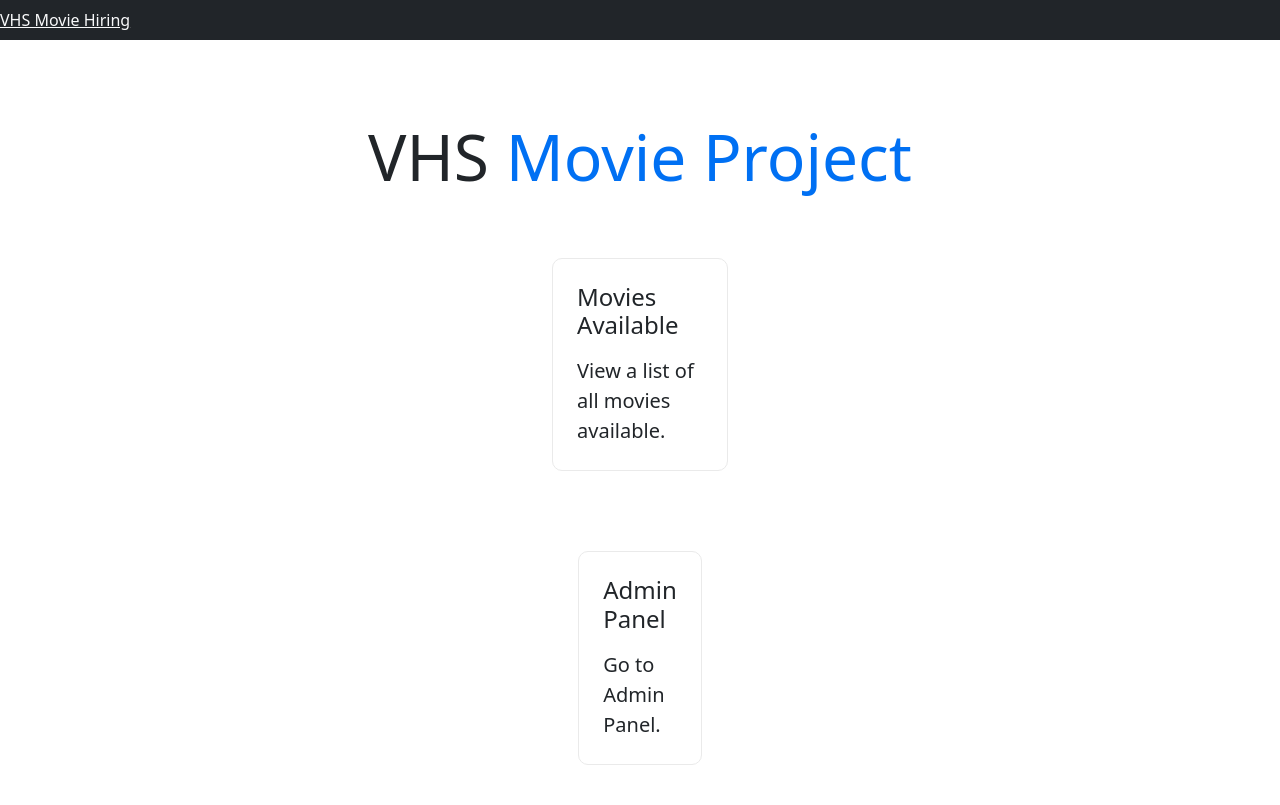
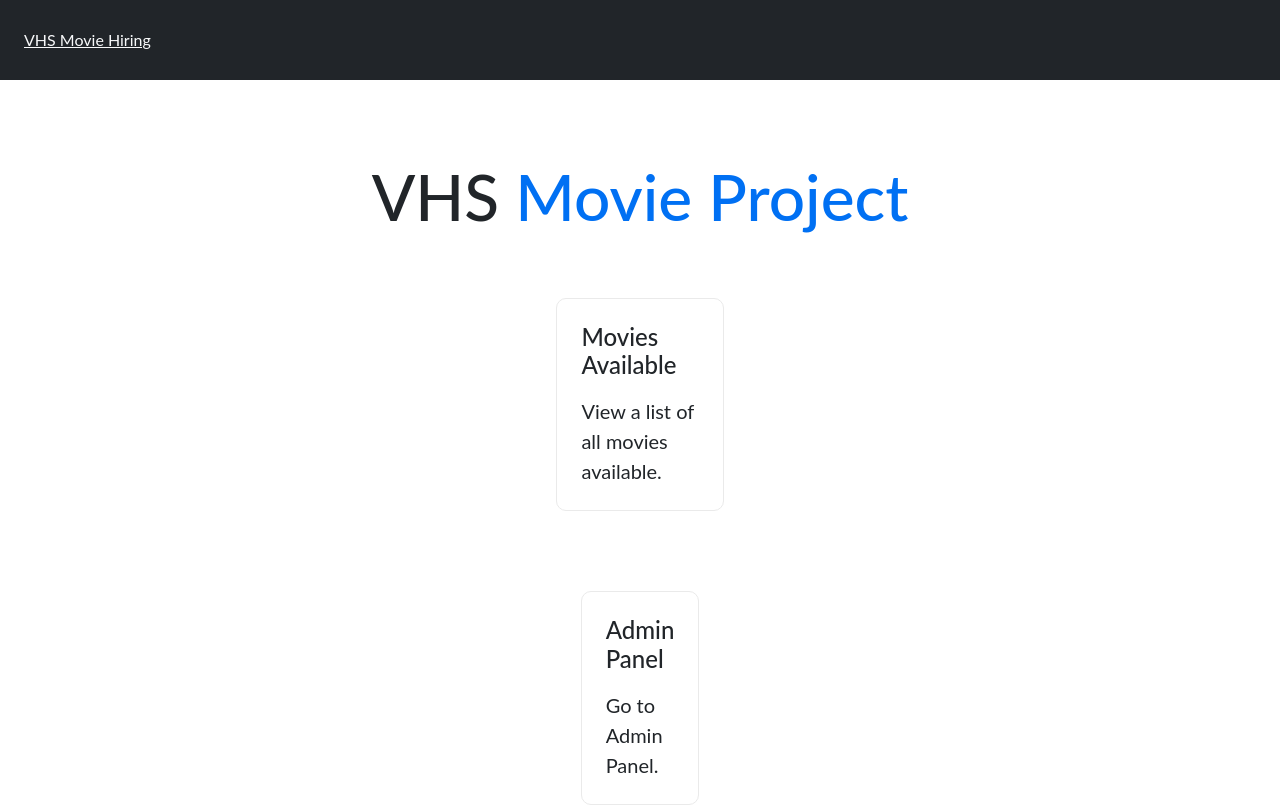
Before and after one commit to pnoken/vhs-movie-hiring, a Next.js app: page / in a window 1280 px wide. Shown: the top 805 px of the page. Built offline with nearby package versions, Linux system fonts and the light colour scheme.

Commit message:
added _app.js

```diff
--- /dev/null
+++ b/pages/_app.js
@@ -0,0 +1,7 @@
+import '../styles/globals.css'
+
+function MyApp({ Component, pageProps }) {
+  return <Component {...pageProps} />
+}
+
+export default MyApp
```
Also changed, not shown: pages/user/dashboard.js (added).
